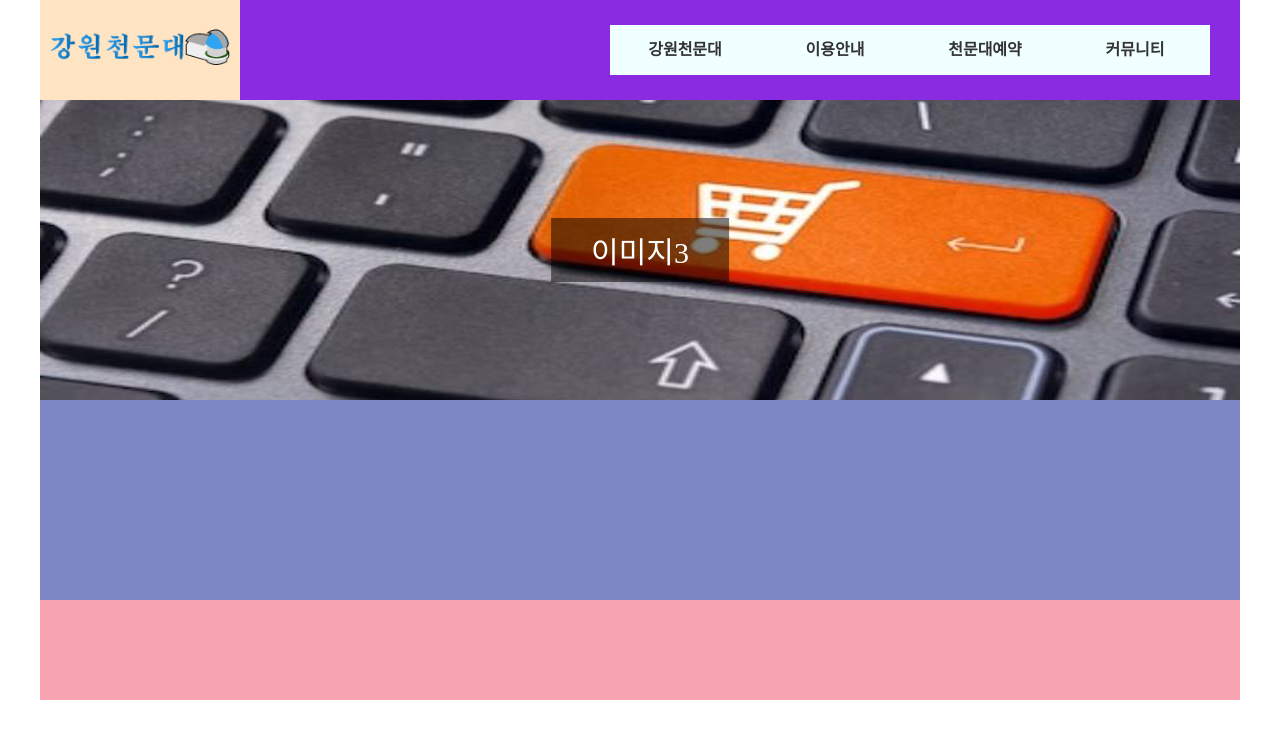
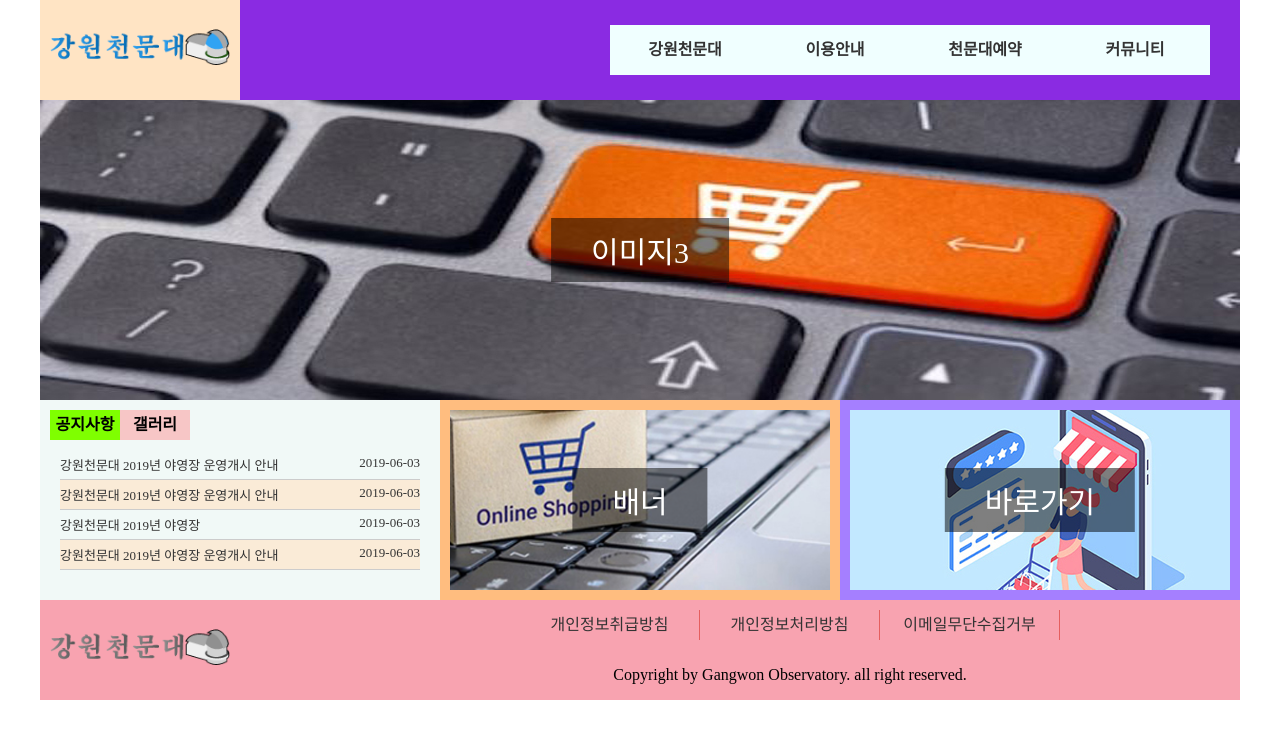
Before and after one commit to jungsaetbyeol/web_study, a plain HTML site: page index.html in a window 1280 px wide. Drawn offline with Linux system fonts and the light colour scheme.

Commit message:
index완성

```diff
--- a/css/style.css
+++ b/css/style.css
@@ -56,6 +56,7 @@ li {
   height: 50px;
   display: flex;
   background-color: rgb(212, 212, 250);
+  z-index: 9;
 }
 /* .gnb > li {
   width: 600px;
@@ -98,20 +99,20 @@ li {
   height: 300px;
   background-color: rgb(118, 243, 137);
 }
-.slide-all{
-    width: 100%;
-    height: 300px;
+.slide-all {
+  width: 100%;
+  height: 300px;
 }
 .slide-all > li {
-    width: 100%;
+  width: 100%;
   position: absolute;
   top: 0;
   left: 0;
   height: 100%;
 }
 .slide-all > li > a {
-    width: 100%;
-    height: 100%;
+  width: 100%;
+  height: 100%;
   position: relative;
   overflow: hidden;
 }
@@ -119,7 +120,6 @@ li {
   width: 100%;
 
   display: block;
-
 }
 .slide-all > li > a > span {
   position: absolute;
@@ -135,11 +135,155 @@ li {
 .contents {
   width: 1200px;
   height: 200px;
+  display: flex;
   background-color: rgb(125, 135, 198);
+}
+.contents > div {
+  padding: 10px;
+}
+/* 공지사항/갤러리 */
+/* .c{
+  width: calc(100% / 3);
+  height: 200px;
+  background-color: aquamarine;
+} */
+.c1 {
+  position: relative;
+  width: calc(100% / 3);
+  height: 200px;
+  display: flex;
+  align-items: flex-start;
+  background-color: rgb(241, 249, 247);
+}
+.c1 h4 {
+  width: 70px;
+  line-height: 30px;
+  text-align: center;
+  background-color: rgb(247, 198, 198);
+}
+.c1 h4.on{
+  background-color: chartreuse;
+}
+.c1 ul{
+  position: absolute;
+ width: calc(100% - 20px);
+  top: 40px;
+  left: 10px;
+  display: none;
+  padding: 10px;
+
+}
+.c1 ul.on{
+display: block;
+}
+/* 공지사항 */
+.notice li{
+  width: 100%;
+}
+.notice li:nth-child(even){
+  background-color: antiquewhite;
+}
+.notice li a{
+  width: 100%;
+  display: flex;
+  /* gap: 30px; */
+  justify-content: space-between;
+  padding: 5px 0;
+  font-size: 13px;
+
+  border-bottom: 1px solid #ccc;
+}
+.notice-txt{
+  width: 70%;
+}
+
+/* 갤러리 */
+.gal {
+ width:calc(100% - 20px);
+
+display: flex;
+justify-content: space-between;
+background-color: aquamarine;
+}
+/* 배너 */
+.c2 {
+  position: relative;
+  width: calc(100% / 3);
+  height: 200px;
+  background-color: rgb(255, 189, 127);
+}
+
+.c2 a , .c3 a{
+  width: 100%;
+  height: 100%;
+  overflow: hidden;
+}
+.c2 a img, .c3 a{
+  width: 100%;
+
+}
+.c2 span, .c3 span{
+  position: absolute;
+  top: 50%;
+  left: 50%;
+  transform: translate(-50%, -50%);
+  font-size: 30px;
+  padding: 10px 40px;
+  color: #fff;
+  background-color: rgba(0, 0, 0, 0.5);
+}
+/* 바로가기 */
+.c3 {
+  position: relative;
+  width: calc(100% / 3);
+  height: 200px;
+  background-color: rgb(165, 127, 255);
 }
 /* 하단 */
 .footer {
+  display: flex;
+  justify-content: space-between;
   width: 1200px;
   height: 100px;
   background-color: rgb(248, 163, 176);
 }
+/* ft-lo */
+.ft-logo{
+  width: 200px;
+  height: 100%;
+padding: 10px;
+}
+.ft-logo a {
+  line-height: 100px;
+}
+.ft-logo a img{
+  width: 100%;
+  filter: grayscale(1);
+
+}
+/* ft-copy */
+.ft-copy {
+  width: 900px;
+  height: 100%;
+}
+.bottom_menu {
+  width: 60%;
+  line-height: 50px;
+  display: flex;
+  margin: auto;
+  padding: 10px 0;
+  /* background-color: aqua; */
+}
+.bottom_menu li {
+  width: calc(100% / 3);
+
+  line-height: 30px;
+  text-align: center;
+  border-right:1px solid #e55e5e ;
+}
+
+.ft-copy p {
+  width: 100%;
+  text-align: center;
+  line-height: 50px;
+}
--- a/index.html
+++ b/index.html
@@ -86,9 +86,90 @@
         </ul>
       </div>
       <!--contents -->
-      <div class="contents"></div>
+      <div class="contents">
+        <!-- 공지사항/갤러리 -->
+        <div class="c c1">
+          <!-- 공지사항 -->
+          <h4 class="on">공지사항</h4>
+          <ul class="notice on">
+            <li>
+              <a href="#">
+                <span class="notice-txt">강원천문대 2019년 야영장 운영개시 안내</span>
+                <span>2019-06-03</span>
+              </a>
+            </li>
+            <li>
+              <a href="#">
+                <span class="notice-txt">강원천문대 2019년 야영장 운영개시 안내</span>
+                <span>2019-06-03</span>
+              </a>
+            </li>
+            <li>
+              <a href="#">
+                <span class="notice-txt">강원천문대 2019년 야영장</span>
+                <span>2019-06-03</span>
+              </a>
+            </li>
+            <li>
+              <a href="#">
+                <span>강원천문대 2019년 야영장 운영개시 안내</span>
+                <span>2019-06-03</span>
+              </a>
+            </li>
+          </ul>
+          <!-- 갤러리 -->
+          <h4>갤러리</h4>
+          <ul class="gal">
+            <li>
+              <a href="#">
+                <img src="images/icon1.jpg" alt="갤러리1" />
+              </a>
+            </li>
+            <li>
+              <a href="#">
+                <img src="images/icon2.jpg" alt="갤러리2" />
+              </a>
+            </li>
+            <li>
+              <a href="#">
+                <img src="images/icon3.jpg" alt="갤러리3" />
+              </a>
+            </li>
+          </ul>
+        </div>
+        <!-- 배너 -->
+        <div class="c c2">
+          <a href="#">
+            <img src="images/banner.jpg" alt="배너이미지설명">
+            <span>배너</span>
+          </a>
+        </div>
+        <!-- 바로가기 -->
+        <div class="c c3">
+          <a href="#">
+            <img src="images/shortcut.jpg" alt="shorcut">
+            <span>바로가기</span>
+          </a>
+        </div>
+      </div>
       <!-- 하단 -->
-      <footer class="footer"></footer>
+      <footer class="footer">
+        <div class="ft-logo">
+          <a href="#">
+            <img src="images/logo.png" alt="">
+          </a>
+        </div>
+        <div class="ft-copy">
+          <ul class="bottom_menu">
+            <li><a href="#">개인정보취급방침</a></li>
+            <li><a href="#">개인정보처리방침</a></li>
+            <li><a href="#">이메일무단수집거부</a></li>
+        </ul>
+        <p>
+        Copyright by Gangwon Observatory. all right reserved.
+        </p>
+        </div>
+      </footer>
     </div>
   </body>
 </html>
```
